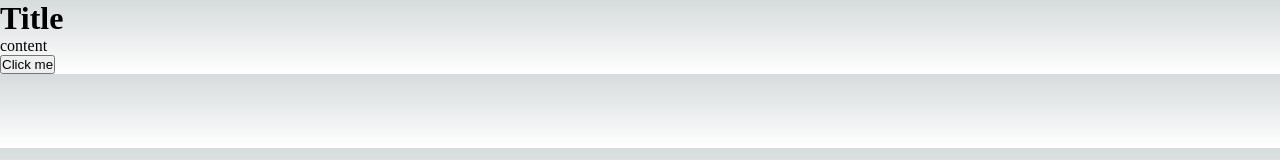
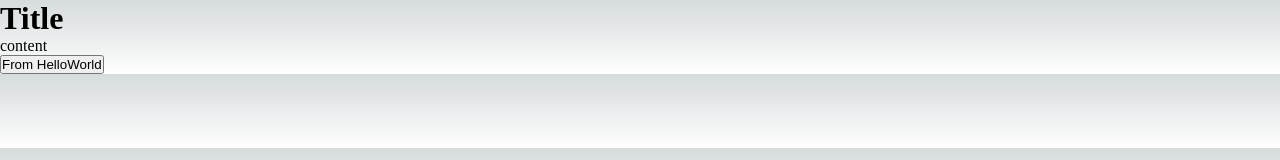
Before and after one commit to naktty/rails-graphql-next-playground, a Next.js app in the folder next/: page /hello_world in a window 1280 px wide. Shown: the top 160 px of the page. Built offline with nearby package versions, Linux system fonts and the light colour scheme.

Commit message:
SimpleButtonコンポーネントにテキストプロパティを追加し、HelloWorldページで使用

```diff
--- a/next/src/components/SimpleButton.tsx
+++ b/next/src/components/SimpleButton.tsx
@@ -1,11 +1,15 @@
 import React from 'react'
 
-const SimpleButton: React.FC = () => {
-  const handleClick = () => {
-    console.log('Button clicked')
+type SimpleButtonProps = {
+  text: string
+}
+
+const SimpleButton: React.FC<SimpleButtonProps> = (props) => {
+  const handleOnClick = () => {
+    console.log('Clicked!')
   }
 
-  return <button onClick={handleClick}>Click me</button>
+  return <button onClick={handleOnClick}>{props.text}</button>
 }
 
 export default SimpleButton
--- a/next/src/pages/hello_world.tsx
+++ b/next/src/pages/hello_world.tsx
@@ -6,7 +6,7 @@ const HelloWorld: NextPage = () => {
     <>
       <h1>Title</h1>
       <p>content</p>
-      <SimpleButton />
+      <SimpleButton text={'From HelloWorld'} />
     </>
   )
 }
```
